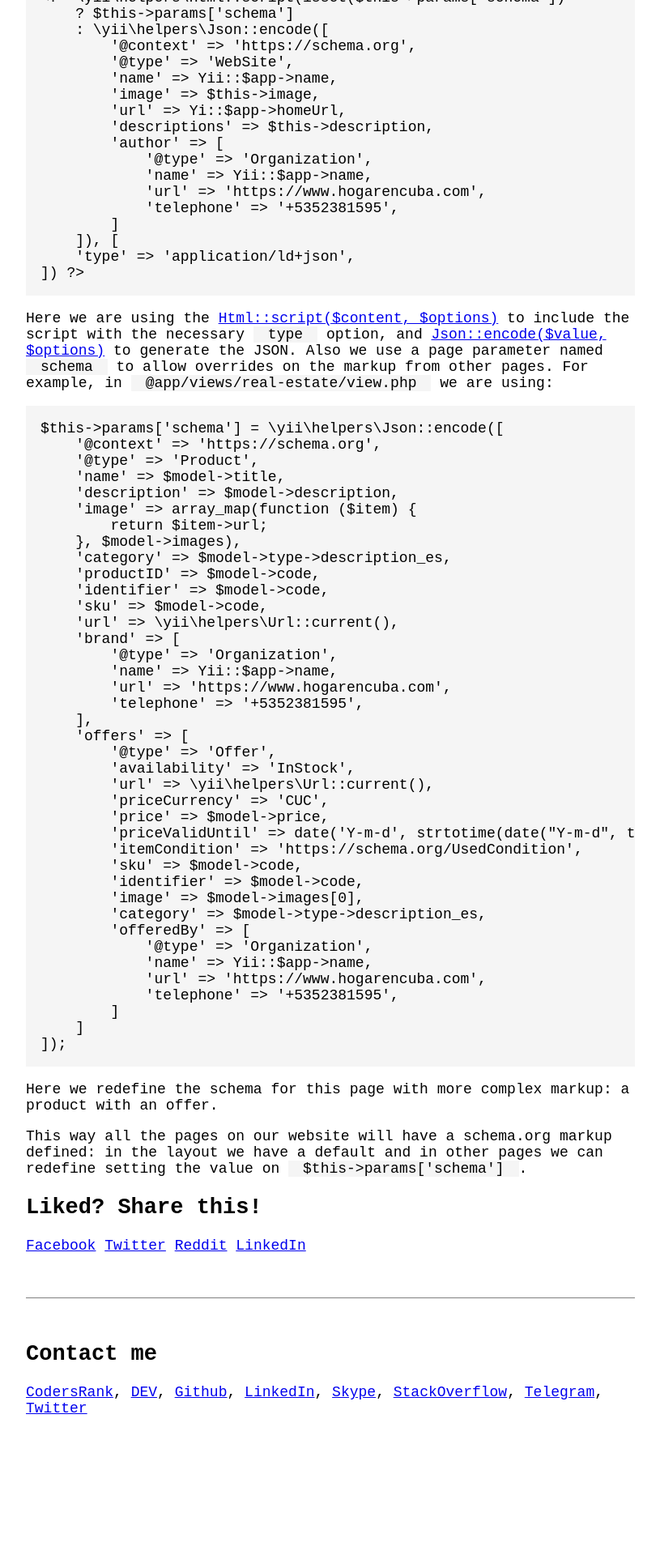
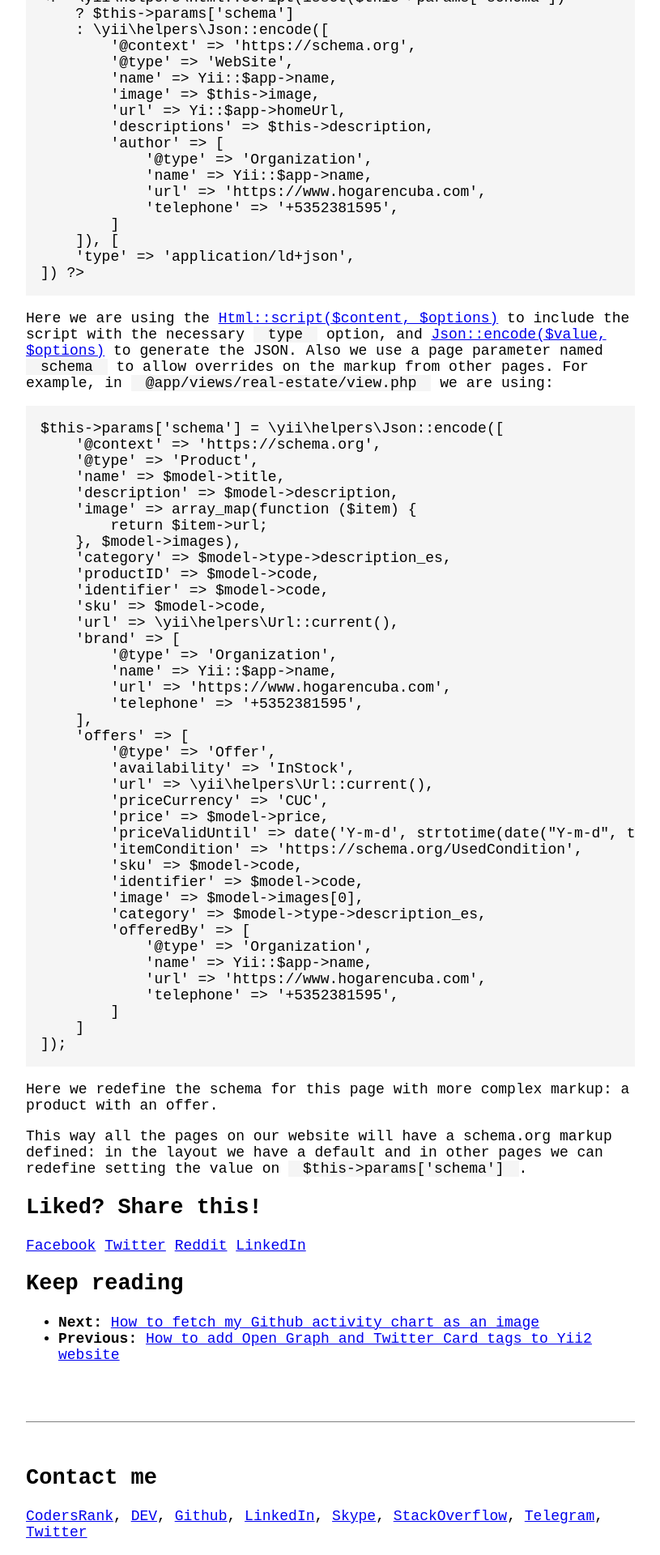
Before and after one commit to glpzzz/glpzzz.github.io, a Jekyll site: the page built from _posts/2020-09-11-schema-org-yii2-websites.md, in a window 1280 px wide. Shown: the part 1197-3117 px from the top of the page at 81% size, without its empty margins (232-1047 px from the left). Built offline with Jekyll 4.4.1, drawn with Linux system fonts in a browser that asks for light colours; comment, search, counter and statistics services are not loaded; before the commit the page ends 2964 px from its top, so only the background shows below that.

Commit message:
add next/previous posts

```diff
--- a/_layouts/home.html
+++ b/_layouts/home.html
@@ -108,12 +108,15 @@
 
         }
 
+        article > footer{
+            border-bottom: 1px solid rgb(128, 128, 128);
+            padding-bottom: 3em;
+            margin-bottom: 3em;
+        }
+
         ul.share-buttons {
             list-style: none;
             padding: 0;
-            padding-bottom: 3em;
-            margin-bottom: 3em;
-            border-bottom: 1px solid rgb(128, 128, 128);
         }
 
         ul.share-buttons li {
@@ -211,6 +214,12 @@
                     <li><a href="http://www.reddit.com/submit?url=http%3A%2F%2Fglpzzz.github.io&title=" target="_blank" title="Submit to Reddit" onclick="window.open('http://www.reddit.com/submit?url=' + encodeURIComponent(document.URL) + '&title=' +  encodeURIComponent(document.title)); return false;">Reddit</a></li>
                     <li><a href="http://www.linkedin.com/shareArticle?mini=true&url=http%3A%2F%2Fglpzzz.github.io&title=&summary=&source=http%3A%2F%2Fglpzzz.github.io" target="_blank" title="Share on LinkedIn" onclick="window.open('http://www.linkedin.com/shareArticle?mini=true&url=' + encodeURIComponent(document.URL) + '&title=' +  encodeURIComponent(document.title)); return false;">LinkedIn</a></li>
                 </ul>
+
+                <h2>Keep reading</h2>
+                <ul>
+                  {% if page.next %}<li><strong>Next:</strong> <a href="{{page.next.url}}">{{page.next.title}}</a></li>{% endif %}
+                  {% if page.previous %}<li><strong>Previous:</strong> <a href="{{page.previous.url}}">{{page.previous.title}}</a></li>{% endif %}
+                </ul>
             </footer>
             {% endif %}
 
```
